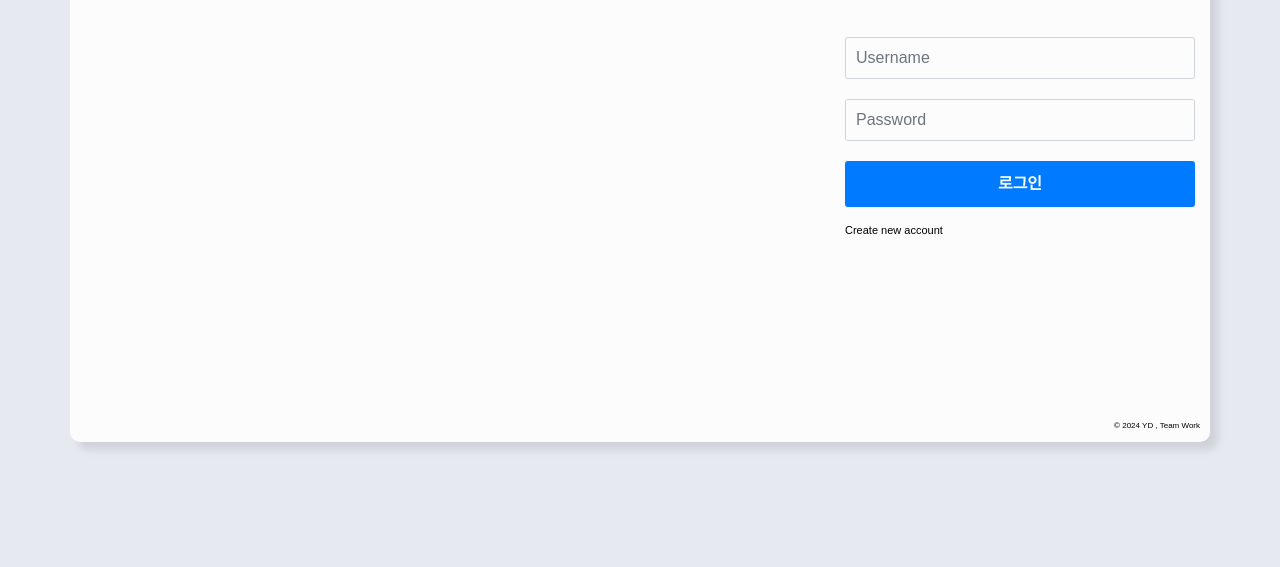
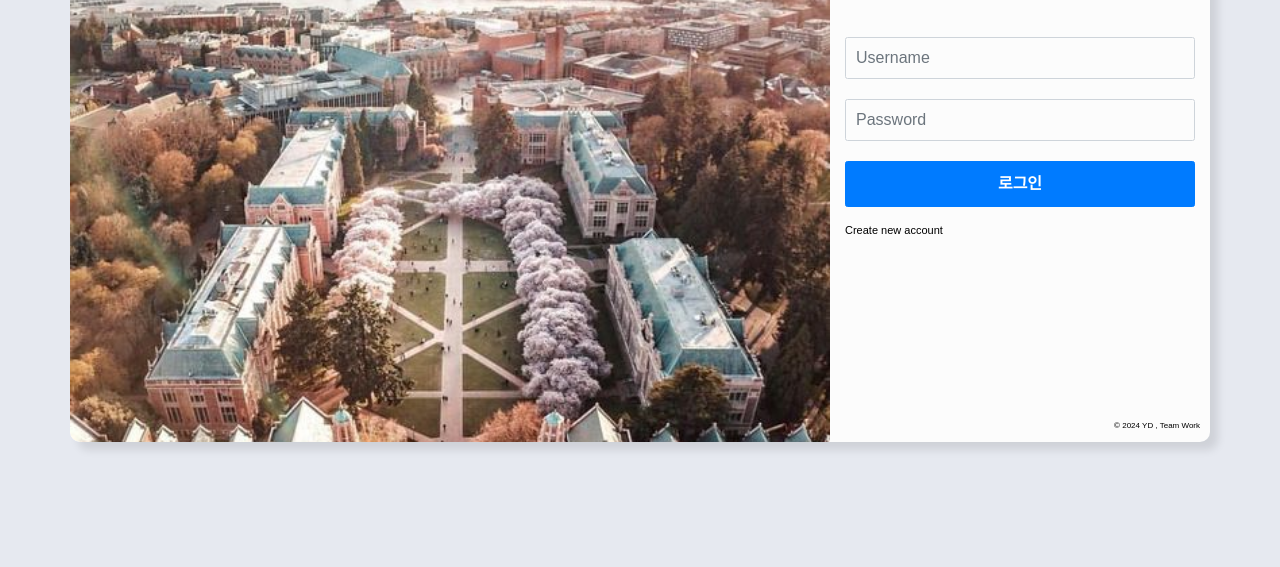
Before and after one commit to dicdo79/httpd_main_signup, a plain HTML site: page htdocs/index.html in a window 1280 px wide. Shown: the part 233-800 px from the top of the page. Drawn offline with Linux system fonts and the light colour scheme.

Commit message:
Update index.html

```diff
--- a/htdocs/index.html
+++ b/htdocs/index.html
@@ -133,7 +133,7 @@ p{
       <div class="row h-100">
         <div class="col col-sm-12 col-md-12 col-lg-8 m-0 p-0 w-100 h-100 accounts_col">
           <div class="accounts_image w-100 h-100">
-            <img src="./webimages/" alt="accounts_image" class="img-fluid w-100 h-100" />
+            <img src="./webimages/47f7b639b546a284092b20ceae869416.jpg" alt="accounts_image" class="img-fluid w-100 h-100" />
           </div>
           <!--accounts_image-->
         </div>
```
